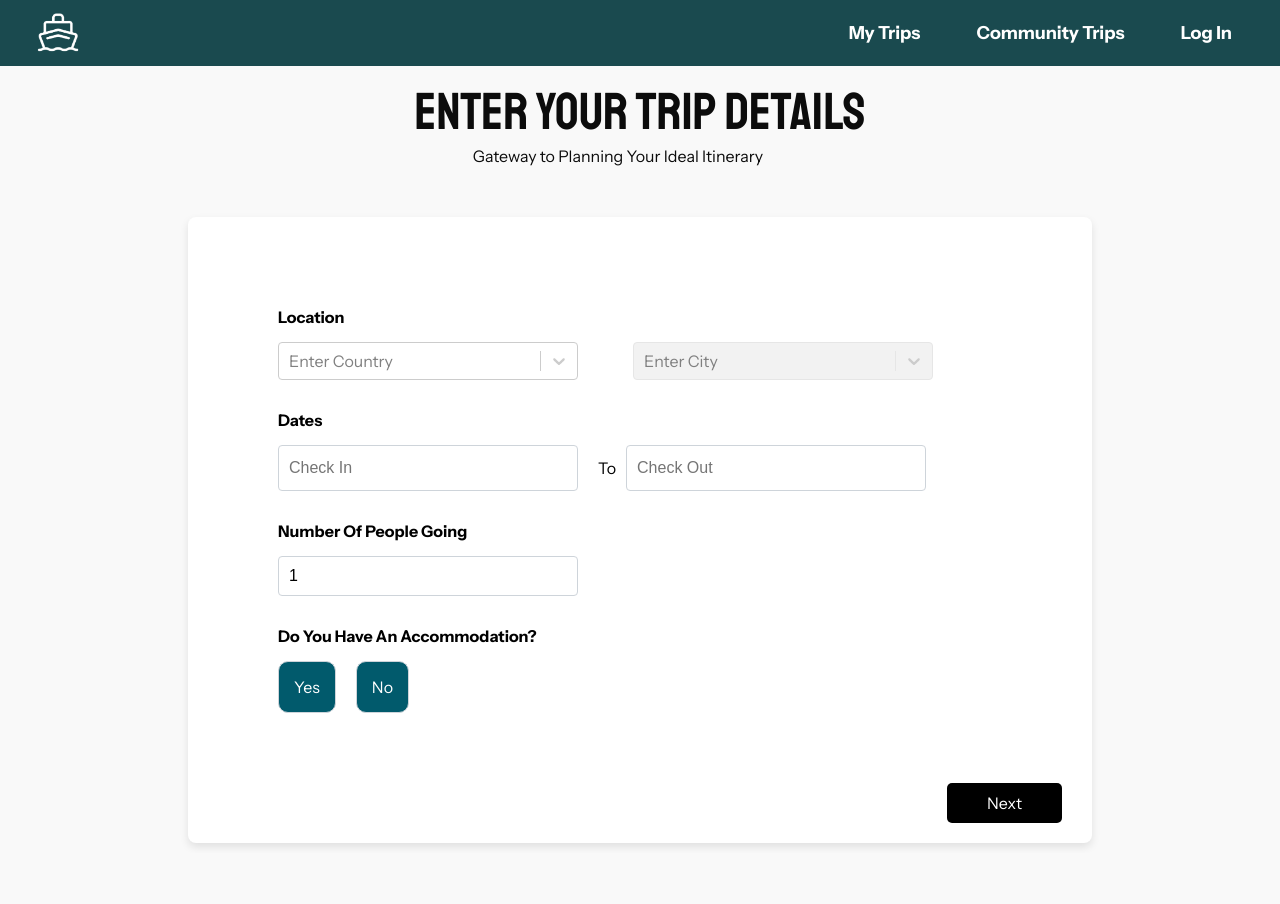
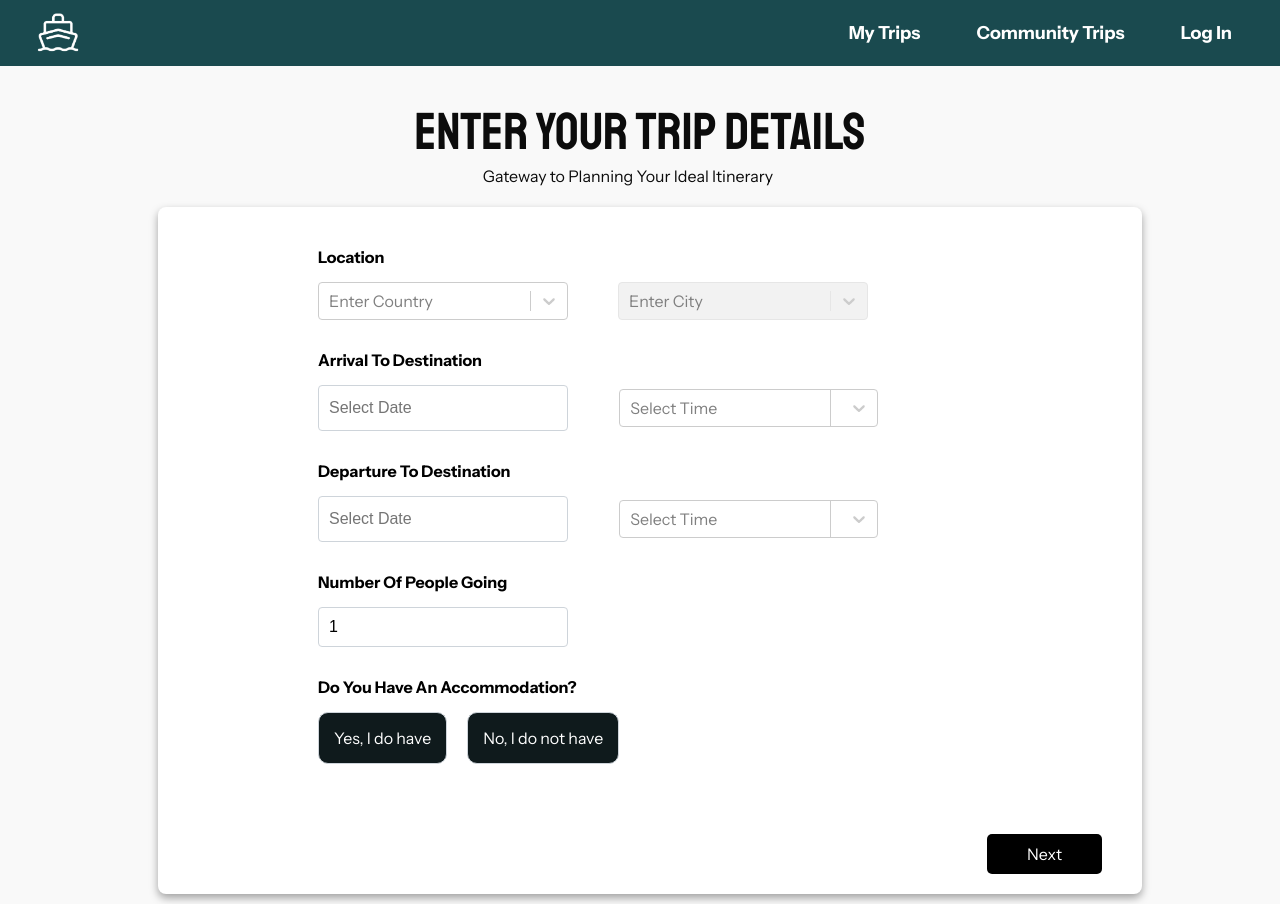
Before and after one commit to Vanboii/HCI-BonVoyage, a React (Create React App) app: page /planning/trip_detail in a window 1280 px wide. Before the commit the page ends 853 px from the top, so only its background shows below. Built offline with nearby package versions, Linux system fonts and the light colour scheme; no server answers; the database is empty; what country-list would draw is missing.

Commit message:
arrival & departure

```diff
--- a/src/pages/planning_page/trip_detail/trip_detail.css
+++ b/src/pages/planning_page/trip_detail/trip_detail.css
@@ -21,23 +21,23 @@ main {
 .description {
   font-size: 16px;
   margin-bottom: 20px;
-  margin-left: 180px;
-  font-weight: normal;
+  margin-left: 190px;
   text-align: center;
   color: #0c0c0c;
 }
 
 .form-box {
   background-color: #fff;
-  padding: 0px 30px 20px 90px;
+  padding: 40px 40px 20px 160px;
   border-radius: 8px;
-  box-shadow: 0 4px 8px rgba(0, 0, 0, 0.1);
-  flex: 1;
+  box-shadow: 0 4px 8px rgba(0, 0, 0, 0.352);
+  margin-top: 20px;
+  margin-left: 20px;
 }
 
 .form-group {
-  margin-bottom: 10px;
-  text-align: left;
+  margin-bottom: 20px;
+  text-align: center;
 }
 
 .form-group label {
@@ -53,6 +53,7 @@ main {
   font-size: 16px;
   border-radius: 4px;
   transition: border-color 0.3s ease;
+  width: 100%;
 }
 
 .form-group input:focus,
@@ -66,13 +67,13 @@ main {
 .location-group {
   display: flex;
   align-items: center;
-  gap: 10px;
+  gap: 20px;
 }
 
 .location-group .input-container {
   flex: 1;
-  min-width: 300px;
-  margin-right: 45px;
+  min-width: 250px;
+  margin-right: 30px;
 }
 
 .when-group .date-group {
@@ -82,11 +83,29 @@ main {
 
 .start-date,
 .end-date {
-  width: 300px !important;
+  width: 250px !important;
 }
 
+.time-select-container {
+  width: 380px;
+  margin-left: -80px;
+}
+
+.time-select .css-yk16xz-control {
+  border-radius: 4px;
+  font-size: 16px;
+  transition: border-color 0.3s ease;
+}
+
+.time-select .css-yk16xz-control--is-focused {
+  border-color: #96b1ad;
+  outline: none;
+  box-shadow: 0 0 5px rgba(128, 255, 253, 0.5);
+}
+
+
 .people-count {
-  width: 300px !important;
+  width: 250px !important;
 }
 
 .next-button {
@@ -145,6 +164,7 @@ main {
   display: flex;
   gap: 20px;
   margin-bottom: 20px;
+
 }
 
 .accommodation-button {
@@ -154,16 +174,16 @@ main {
   padding: 15px;
   width: auto;
   border: 1px solid #ced4da;
+  background-color: #0f1a1c;
   border-radius: 10px;
   cursor: pointer;
-  transition: transform 0.2s, background-color 0.2s, filter 0.2s;
   flex: 1;
   text-align: center;
   font-size: 16px;
 }
 
 .accommodation-button.selected {
-  background-color: #4b7c89;
+  background-color: #135163;
   color: #fff;
 }
 
@@ -172,7 +192,7 @@ main {
 }
 
 .accommodation-details {
-  margin-top: 10px;
+  margin-top: 5px;
 }
 
 .accommodation-details label {
@@ -215,6 +235,7 @@ main {
   border-radius: 8px;
   box-shadow: 0 4px 8px rgba(0, 0, 0, 0.1);
   text-align: center;
+  text-transform: none;
 }
 
 .modal-content p {
--- a/src/pages/planning_page/trip_detail/trip_detail.js
+++ b/src/pages/planning_page/trip_detail/trip_detail.js
@@ -1,14 +1,21 @@
 import React, { useState, useEffect } from 'react';
 import DatePicker from 'react-datepicker';
+import Select from 'react-select';
+import countryList from 'country-list';
+import 'react-datepicker/dist/react-datepicker.css';
 import { useNavigate } from 'react-router-dom';
 import axios from 'axios';
-import 'react-datepicker/dist/react-datepicker.css';
+import './trip_detail.css';
 import TopBanner from '../../../components/banner';
-import Select from 'react-select';
-import countryList from 'country-list';
-import './trip_detail.css';
+import { useItineraries } from '../../../test/useGetItineraries';
 import Cookies from 'js-cookie';
-import { useItineraries } from '../../../test/useGetItineraries';
+
+const timeOptions = [
+  { value: 'early_morning', label: '0000-0859 (Early Morning)' },
+  { value: 'morning', label: '0900-1259 (Morning)' },
+  { value: 'afternoon', label: '1300-1859 (Afternoon)' },
+  { value: 'evening', label: '1900-2359 (Evening)' }
+];
 
 const countries = countryList.getData().map((country) => ({
   value: country.code,
@@ -27,13 +34,16 @@ const TripDetailPage = ({ setID }) => {
   const [city, setCity] = useState(null);
   const [startDate, setStartDate] = useState(null);
   const [endDate, setEndDate] = useState(null);
+  const [arrivalTime, setArrivalTime] = useState(null);
+  const [departureTime, setDepartureTime] = useState(null);
   const [numberOfPeople, setNumberOfPeople] = useState(1);
   const [hasAccommodation, setHasAccommodation] = useState(null);
+  const [errorMessage, setErrorMessage] = useState('');
   const [streetAddress, setStreetAddress] = useState('');
   const [buildingName, setBuildingName] = useState('');
-  const [modalMessage, setModalMessage] = useState('');
-  const [showModal, setShowModal] = useState(false);
-  const [nextPageURL, setNextPageURL] = useState('');
+  const [modalVisible, setModalVisible] = useState(false);
+  const [modalContent, setModalContent] = useState('');
+  const [itineraryId, setItineraryId] = useState(null); // New state to store the itinerary ID
   const navigate = useNavigate();
   const today = new Date();
 
@@ -53,45 +63,41 @@ const TripDetailPage = ({ setID }) => {
     setCity(null);
   };
 
-  const handleAccommodationClick = (hasAccommodation) => {
-    setHasAccommodation(hasAccommodation);
-    if (!hasAccommodation) {
-      setStreetAddress('');
-      setBuildingName('');
-    }
-  };
-
   const handleSubmit = async (event) => {
     event.preventDefault();
 
-    if (!country || !city || !startDate || !endDate || numberOfPeople < 1) {
+    if (!country || !city || !startDate || !endDate || !arrivalTime || !departureTime || numberOfPeople < 1) {
       return;
     }
 
+    // Check if the accommodation choice has been made
+    if (hasAccommodation === null) {
+      setErrorMessage('Please indicate whether you have an accommodation.');
+      return; // Stop the form submission
+    }
+
+
     // Handle form submission
-    console.log({
+    console.log({ country: country.label, city: city.label, startDate: startDate, endDate: endDate, arrivalTime: arrivalTime.value, departureTime: departureTime.value, numberOfPeople: numberOfPeople, streetAddress: hasAccommodation ? streetAddress : null, buildingName: hasAccommodation ? buildingName : null });
+    const id = await addItinerary({  // Adds the itinerary to the database
       country: country.label,
       city: city.label,
       startDate: startDate,
       endDate: endDate,
+      arrivalTime: arrivalTime.value,
+      departureTime: departureTime.value,
       numberOfPeople: numberOfPeople,
       streetAddress: hasAccommodation ? streetAddress : null,
-      buildingName: hasAccommodation ? buildingName : null,
-    });
-    const id = await addItinerary({
-      country: country.label,
-      city: city.label,
-      startDate: startDate,
-      endDate: endDate,
-      numberOfPeople: numberOfPeople,
+      buildingName: hasAccommodation ? buildingName : null
     });
     setID(id);
+    setItineraryId(id); // Store the ID in state
     console.log("Itinerary ID:", id);
 
     const encodedCity = encodeURIComponent(city.label);
     const encodedCountry = encodeURIComponent(country.label);
     const startMonth = monthNames[startDate.getMonth()]; // Convert start month to words
-    const endMonth = monthNames[startDate.getMonth()]; // Convert end month to words
+    const endMonth = monthNames[endDate.getMonth()]; // Convert end month to words
     const url = `https://bonvoyage-api.azurewebsites.net/get-categories?city=${encodedCity}&country=${encodedCountry}&startMonth=${startMonth}&endMonth=${endMonth}`;
 
     console.log('Fetching data from URL:', url);
@@ -101,12 +107,6 @@ const TripDetailPage = ({ setID }) => {
       const data = response.data;
       console.log('Data fetched:', data);
 
-      // Check the safety_status and display the message if necessary
-      if (typeof data.safety_status === 'number') {
-        setModalMessage(data.reply);
-        setNextPageURL(`/planning/invite/${id}?city=${encodedCity}&country=${encodedCountry}`);
-        setShowModal(true);
-      } else {
       Cookies.set('tripData', JSON.stringify(data), { expires: 7 });
       Cookies.set('tripUrl', url, { expires: 7 });
 
@@ -116,10 +116,19 @@ const TripDetailPage = ({ setID }) => {
         endDate: endDate.toISOString(),
         city: city.label,
         country: country.label,
-          numberOfPeople
+        numberOfPeople,
+        arrivalTime: arrivalTime.value,
+        departureTime: departureTime.value,
+        streetAddress: hasAccommodation ? streetAddress : null,
+        buildingName: hasAccommodation ? buildingName : null,
       };
       Cookies.set('tripDetails', JSON.stringify(tripDetails), { expires: 7 });
 
+      // Check safety status
+      if (typeof data.safety_status === 'number') {
+        setModalContent(data.reply);
+        setModalVisible(true);
+      } else {
         navigate(`/planning/invite/${id}?city=${encodedCity}&country=${encodedCountry}`);
       }
     } catch (error) {
@@ -134,24 +143,22 @@ const TripDetailPage = ({ setID }) => {
       })) || []
     : [];
 
-  const handleProceedToTravel = () => {
-    Cookies.set('tripData', nextPageURL, { expires: 7 });
-    Cookies.set('tripUrl', nextPageURL, { expires: 7 });
-    navigate(nextPageURL);
-  };
-
-  const handleChangeDestination = () => {
-    setShowModal(false);
+  const handleModalClose = (proceed) => {
+    setModalVisible(false);
+    if (proceed) {
+      const encodedCity = encodeURIComponent(city.label);
+      const encodedCountry = encodeURIComponent(country.label);
+      navigate(`/planning/invite/${itineraryId}?city=${encodedCity}&country=${encodedCountry}`);
+    }
   };
 
   return (
     <div className="trip-detail-container">
       <TopBanner showAlertOnNavigate={true} />
-      <h1>Enter your Trip Details</h1>
+      <main>
+        <h1>Enter Your Trip Details</h1>
         <p className="description">Gateway to Planning Your Ideal Itinerary</p>
-      <div className="content">
         <div className="form-box">
-          <main>
           <form onSubmit={handleSubmit} className="form-container">
             <div className="form-group">
               <label htmlFor="country">Location</label>
@@ -184,33 +191,55 @@ const TripDetailPage = ({ setID }) => {
               </div>
             </div>
             <div className="form-group when-group">
-                <label htmlFor="start-date">Dates</label>
+              <label htmlFor="start-date">Arrival To Destination</label>
               <div className="date-group">
                 <DatePicker
                   selected={startDate}
                   onChange={(date) => setStartDate(date)}
                   dateFormat="dd/MM/yyyy"
-                    placeholderText="Check In"
+                  placeholderText="Select Date"
                   id="start-date"
                   required
                   minDate={today}
                   className="custom-date-picker start-date"
                 />
-                  <span>To</span>
+                <Select
+                  id="arrival-time"
+                  placeholder="Select Time"
+                  options={timeOptions}
+                  value={arrivalTime}
+                  onChange={setArrivalTime}
+                  className="time-select-container"
+                  required
+                />
+              </div>
+            </div>
+            <div className="form-group when-group">
+              <label htmlFor="end-date">Departure To Destination</label>
+              <div className="date-group">
                 <DatePicker
                   selected={endDate}
                   onChange={(date) => setEndDate(date)}
                   dateFormat="dd/MM/yyyy"
-                    placeholderText="Check Out"
+                  placeholderText="Select Date"
                   id="end-date"
                   required
                   minDate={startDate || today}
                   className="custom-date-picker end-date"
                 />
+                <Select
+                  id="departure-time"
+                  placeholder="Select Time"
+                  options={timeOptions}
+                  value={departureTime}
+                  onChange={setDepartureTime}
+                  className="time-select-container"
+                  required
+                />
               </div>
             </div>
             <div className="form-group">
-                <label htmlFor="number-of-people">Number of People Going</label>
+              <label htmlFor="number-of-people">Number Of People Going</label>
               <input
                 type="number"
                 id="number-of-people"
@@ -224,55 +253,47 @@ const TripDetailPage = ({ setID }) => {
             <div className="form-group">
               <label>Do you have an accommodation?</label>
               <div className="accommodation-buttons">
-                  <button
-                    type="button"
-                    className={`accommodation-button ${hasAccommodation === true ? 'selected' : ''}`}
-                    onClick={() => handleAccommodationClick(true)}
-                  >
-                    Yes
-                  </button>
-                  <button
-                    type="button"
-                    className={`accommodation-button ${hasAccommodation === false ? 'selected' : ''}`}
-                    onClick={() => handleAccommodationClick(false)}
-                  >
-                    No
-                  </button>
+                <button type="button" className={`accommodation-button ${hasAccommodation === true ? 'selected' : ''}`} onClick={() => setHasAccommodation(true)}>Yes, I do have</button>
+                <button type="button" className={`accommodation-button ${hasAccommodation === false ? 'selected' : ''}`} onClick={() => setHasAccommodation(false)}>No, I do not have</button>
               </div>
+              {errorMessage && <p className="error">{errorMessage}</p>}
             </div>
             {hasAccommodation && (
-                <div className="form-group accommodation-details">
+              <div className="accommodation-details">
+                <div className="form-group">
                   <label htmlFor="street-address">Street Address</label>
                   <input
                     type="text"
                     id="street-address"
+                    placeholder="Eg: 17 Pasir Ris Street"
                     value={streetAddress}
                     onChange={(e) => setStreetAddress(e.target.value)}
-                    className="accommodation-input"
                     required
                   />
+                </div>
+                <div className="form-group">
                   <label htmlFor="building-name">Building Name</label>
                   <input
                     type="text"
                     id="building-name"
+                    placeholder="Eg: Oatside Hotel"
                     value={buildingName}
                     onChange={(e) => setBuildingName(e.target.value)}
-                    className="accommodation-input"
                     required
                   />
+                </div>
               </div>
             )}
             <button type="submit" className="next-button">Next</button>
           </form>
+        </div>
       </main>
-        </div>
-      </div>
-      {showModal && (
+      {modalVisible && (
         <div className="modal-overlay">
           <div className="modal-content">
-            <p>{modalMessage}</p>
-            <button onClick={handleProceedToTravel}>Proceed to Travel</button>
-            <button onClick={handleChangeDestination}>Change Destination</button>
+            <p>{modalContent}</p>
+            <button onClick={() => handleModalClose(true)}>Proceed to Travel</button>
+            <button onClick={() => handleModalClose(false)}>Change Destination</button>
           </div>
         </div>
       )}
```
Lines whose indentation alone changed are shown as unchanged.
